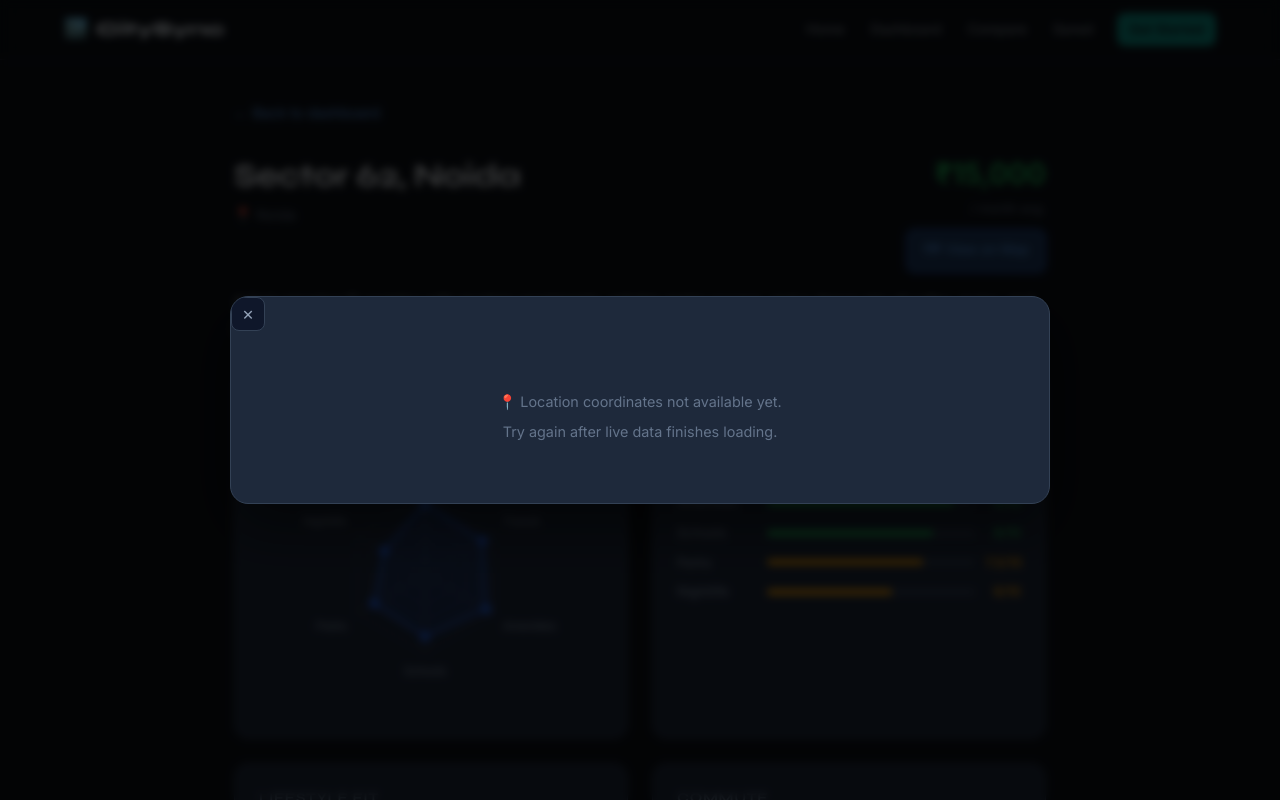
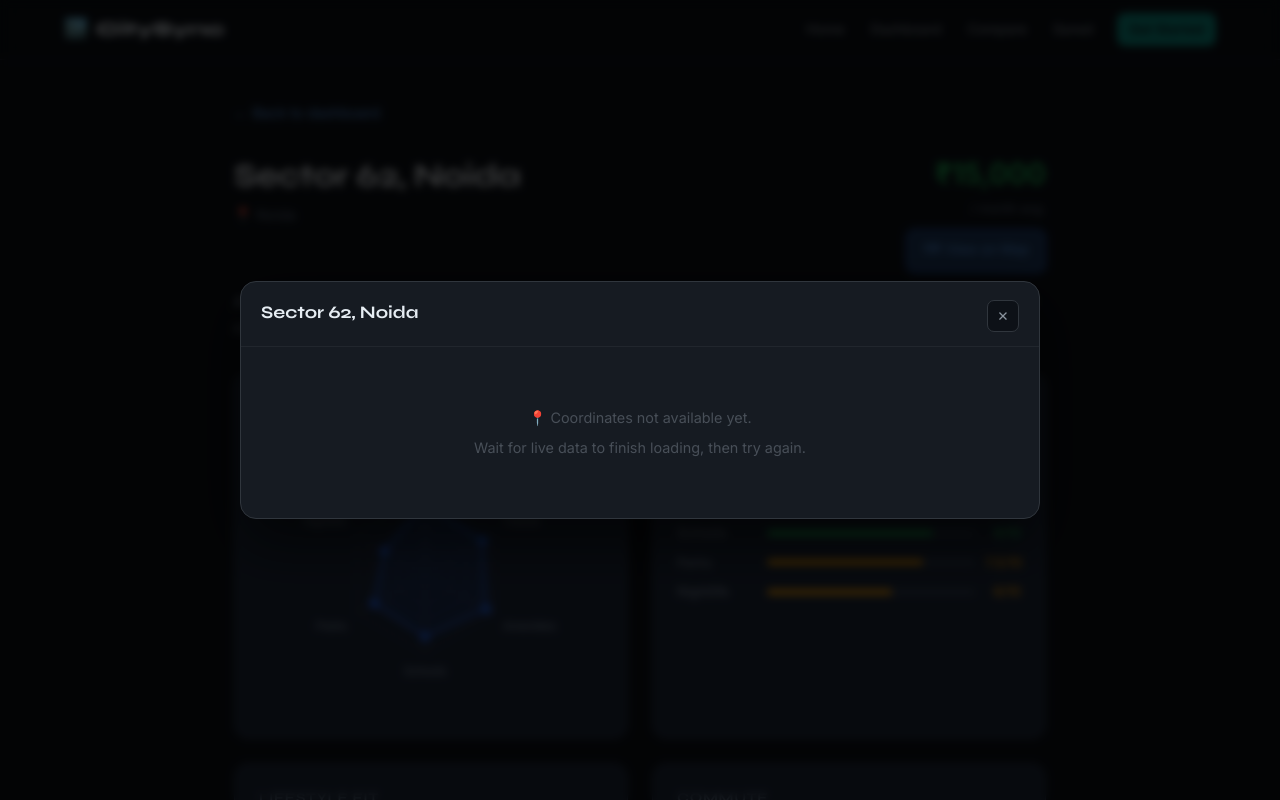
Before and after one commit to daemir911/CitySync, a React (Vite) app: page /details/1 in a window 1280 px wide. Both pictures are taken after a click on the button "🗺 View on Map". Shown: the top 800 px of the page. Built offline with nearby package versions, Linux system fonts and the light colour scheme.

Commit message:
fix: MapModal rewrite — explicit 400px height so Leaflet initialises, z-index 9999

```diff
--- a/src/components/MapModal/MapModal.css
+++ b/src/components/MapModal/MapModal.css
@@ -1,158 +1,125 @@
-.map-modal-overlay {
+.mm-overlay {
   position: fixed;
   inset: 0;
   background: rgba(0, 0, 0, 0.75);
   backdrop-filter: blur(4px);
-  z-index: 2000;
+  z-index: 9999;
   display: flex;
   align-items: center;
   justify-content: center;
-  padding: 24px;
-  animation: fade-in 0.15s ease;
+  padding: 20px;
 }
 
-@keyframes fade-in {
-  from { opacity: 0; }
-  to   { opacity: 1; }
-}
-
-@media (prefers-reduced-motion: reduce) {
-  .map-modal-overlay { animation: none; }
-}
-
-.map-modal {
-  background: #1e293b;
-  border: 1px solid #334155;
-  border-radius: 18px;
+.mm-box {
+  background: var(--bg-card, #161b22);
+  border: 1px solid var(--border-soft, #30363d);
+  border-radius: 16px;
   width: 100%;
-  max-width: 820px;
-  max-height: 90vh;
-  display: flex;
-  flex-direction: column;
+  max-width: 800px;
   overflow: hidden;
-  box-shadow: 0 24px 60px rgba(0, 0, 0, 0.5);
-  animation: slide-up 0.18s ease;
-}
-
-@keyframes slide-up {
-  from { transform: translateY(20px); opacity: 0; }
-  to   { transform: translateY(0);    opacity: 1; }
+  box-shadow: 0 24px 60px rgba(0, 0, 0, 0.6);
 }
 
 /* header */
-.map-modal-header {
+.mm-header {
   display: flex;
   justify-content: space-between;
   align-items: flex-start;
-  padding: 20px 24px 14px;
-  border-bottom: 1px solid #334155;
-  gap: 16px;
+  padding: 18px 20px 14px;
+  border-bottom: 1px solid var(--border, #21262d);
+  gap: 12px;
 }
 
-.map-modal-title {
-  font-size: 1.15rem;
-  font-weight: 700;
-  color: #f1f5f9;
-  margin-bottom: 4px;
+.mm-header-left {
+  display: flex;
+  flex-direction: column;
+  gap: 3px;
 }
 
-.map-modal-sub {
-  font-size: 0.8rem;
-  color: #64748b;
+.mm-title {
+  font-family: 'Syne', sans-serif;
+  font-size: 1.1rem;
+  font-weight: 700;
+  color: var(--text-primary, #e6edf3);
 }
 
-.map-modal-right {
+.mm-sub {
+  font-size: 0.78rem;
+  color: var(--text-muted, #484f58);
+}
+
+.mm-header-right {
   display: flex;
   align-items: center;
-  gap: 12px;
+  gap: 10px;
   flex-shrink: 0;
 }
 
-.map-modal-score {
+.mm-score {
   border-radius: 8px;
-  padding: 6px 12px;
-  font-size: 0.9rem;
+  padding: 5px 12px;
+  font-size: 0.88rem;
   font-weight: 700;
-  color: #fff;
+  color: #0d1117;
 }
 
-.map-modal-close {
-  background: #0f172a;
-  border: 1px solid #334155;
-  color: #94a3b8;
-  border-radius: 8px;
-  width: 34px;
-  height: 34px;
+.mm-close {
+  background: var(--bg-input, #0d1117);
+  border: 1px solid var(--border-soft, #30363d);
+  color: var(--text-secondary, #8b949e);
+  border-radius: 7px;
+  width: 32px;
+  height: 32px;
   display: flex;
   align-items: center;
   justify-content: center;
   cursor: pointer;
-  font-size: 0.9rem;
-  transition: background 0.15s, color 0.15s;
+  font-size: 0.85rem;
+  transition: color 0.15s;
 }
 
-.map-modal-close:hover {
-  background: #1e293b;
-  color: #f1f5f9;
-}
-
-/* map */
-.map-modal-map {
-  flex: 1;
-  min-height: 380px;
+.mm-close:hover {
+  color: var(--text-primary, #e6edf3);
 }
 
 /* footer */
-.map-modal-footer {
+.mm-footer {
   display: flex;
   flex-wrap: wrap;
-  gap: 8px;
-  padding: 12px 20px;
-  border-top: 1px solid #334155;
-  background: #0f172a;
+  gap: 7px;
+  padding: 12px 18px;
+  border-top: 1px solid var(--border, #21262d);
+  background: var(--bg-input, #0d1117);
 }
 
-.map-chip {
-  background: #1e293b;
-  border: 1px solid #334155;
+.mm-chip {
+  background: var(--bg-raised, #1c2330);
+  border: 1px solid var(--border, #21262d);
   border-radius: 20px;
-  padding: 5px 12px;
-  font-size: 0.78rem;
-  color: #94a3b8;
+  padding: 4px 11px;
+  font-size: 0.75rem;
+  color: var(--text-secondary, #8b949e);
 }
 
-.map-chip-hint {
-  color: #475569;
+.mm-hint {
+  color: var(--text-muted, #484f58);
   font-style: italic;
   margin-left: auto;
 }
 
 /* no coords fallback */
-.map-modal-no-coords {
+.mm-nocoords {
+  padding: 60px 24px;
+  text-align: center;
+  color: var(--text-muted, #484f58);
   display: flex;
   flex-direction: column;
-  align-items: center;
-  justify-content: center;
-  padding: 60px 24px;
   gap: 8px;
-  color: #64748b;
   font-size: 0.9rem;
-  text-align: center;
 }
 
 @media (max-width: 600px) {
-  .map-modal-overlay { padding: 0; }
-  .map-modal { border-radius: 18px 18px 0 0; max-height: 95vh; position: fixed; bottom: 0; }
-  .map-chip-hint { display: none; }
+  .mm-overlay { padding: 0; align-items: flex-end; }
+  .mm-box { border-radius: 16px 16px 0 0; max-height: 95vh; }
+  .mm-hint { display: none; }
 }
-
-/* Keep leaflet UI inside the modal */
-.map-modal .leaflet-pane,
-.map-modal .leaflet-top,
-.map-modal .leaflet-bottom {
-  z-index: 400;
-}
-
-.map-modal .leaflet-control {
-  z-index: 500;
-}
--- a/src/components/MapModal/MapModal.jsx
+++ b/src/components/MapModal/MapModal.jsx
@@ -1,10 +1,10 @@
-import { useEffect } from "react";
-import { MapContainer, TileLayer, Marker, Popup, Circle, useMap } from "react-leaflet";
+import { useEffect, useRef } from "react";
+import { MapContainer, TileLayer, Marker, Popup, Circle } from "react-leaflet";
 import L from "leaflet";
 import "leaflet/dist/leaflet.css";
 import "./MapModal.css";
 
-// Fix Leaflet default icon
+// Fix Leaflet default icon broken by Vite
 delete L.Icon.Default.prototype._getIconUrl;
 L.Icon.Default.mergeOptions({
   iconRetinaUrl: "https://unpkg.com/leaflet@1.9.4/dist/images/marker-icon-2x.png",
@@ -12,128 +12,124 @@ L.Icon.Default.mergeOptions({
   shadowUrl:     "https://unpkg.com/leaflet@1.9.4/dist/images/marker-shadow.png",
 });
 
-function scoreIcon(score) {
-  const color = score >= 80 ? "#22c55e" : score >= 60 ? "#f59e0b" : "#ef4444";
-  const svg = `
-    <svg xmlns="http://www.w3.org/2000/svg" width="44" height="52" viewBox="0 0 44 52">
-      <ellipse cx="22" cy="47" rx="7" ry="3.5" fill="rgba(0,0,0,0.3)"/>
-      <circle cx="22" cy="22" r="20" fill="${color}" stroke="white" stroke-width="3"/>
-      <text x="22" y="27" text-anchor="middle" fill="white"
-            font-family="Poppins,sans-serif" font-size="12" font-weight="700">${score}%</text>
-    </svg>`;
-  return L.divIcon({ html: svg, className: "", iconSize: [44, 52], iconAnchor: [22, 52], popupAnchor: [0, -54] });
+function makeIcon(score) {
+  const color =
+    score >= 80 ? "#10b981" :
+    score >= 60 ? "#f59e0b" : "#ef4444";
+  const label = score != null ? `${score}%` : "📍";
+  const svg = `<svg xmlns="http://www.w3.org/2000/svg" width="42" height="50" viewBox="0 0 42 50">
+    <ellipse cx="21" cy="46" rx="7" ry="3" fill="rgba(0,0,0,0.3)"/>
+    <circle cx="21" cy="21" r="19" fill="${color}" stroke="white" stroke-width="2.5"/>
+    <text x="21" y="26" text-anchor="middle" fill="white"
+          font-family="system-ui,sans-serif" font-size="11" font-weight="700">${label}</text>
+  </svg>`;
+  return L.divIcon({
+    html: svg,
+    className: "",
+    iconSize: [42, 50],
+    iconAnchor: [21, 50],
+    popupAnchor: [0, -52],
+  });
 }
 
-/** Auto-centre and zoom to the location */
-function FlyTo({ lat, lon }) {
-  const map = useMap();
-  useEffect(() => {
-    map.flyTo([lat, lon], 14, { duration: 0.8 });
-  }, [lat, lon, map]);
-  return null;
-}
+function MapModal({ location, matchScore, onClose }) {
+  const score = typeof matchScore === "number" ? matchScore : null;
 
-/**
- * MapModal — fullscreen overlay focused on a single location.
- * Props: location (with lat/lon), matchScore, onClose
- */
-function MapModal({ location, matchScore, onClose }) {
   // Close on Escape
   useEffect(() => {
-    const handler = (e) => { if (e.key === "Escape") onClose(); };
-    window.addEventListener("keydown", handler);
-    return () => window.removeEventListener("keydown", handler);
+    const fn = (e) => { if (e.key === "Escape") onClose(); };
+    window.addEventListener("keydown", fn);
+    return () => window.removeEventListener("keydown", fn);
   }, [onClose]);
 
-  if (!location.lat || !location.lon) {
+  // No coords yet
+  if (!location?.lat || !location?.lon) {
     return (
-      <div className="map-modal-overlay" onClick={onClose}>
-        <div className="map-modal" onClick={(e) => e.stopPropagation()}>
-          <button className="map-modal-close" onClick={onClose}>✕</button>
-          <div className="map-modal-no-coords">
-            <p>📍 Location coordinates not available yet.</p>
-            <p>Try again after live data finishes loading.</p>
+      <div className="mm-overlay" onClick={onClose}>
+        <div className="mm-box" onClick={(e) => e.stopPropagation()}>
+          <div className="mm-header">
+            <span className="mm-title">{location?.name}</span>
+            <button className="mm-close" onClick={onClose}>✕</button>
+          </div>
+          <div className="mm-nocoords">
+            <p>📍 Coordinates not available yet.</p>
+            <p>Wait for live data to finish loading, then try again.</p>
           </div>
         </div>
       </div>
     );
   }
 
-  const score = typeof matchScore === "number" ? matchScore : null;
-
   return (
-    <div className="map-modal-overlay" onClick={onClose}>
-      <div className="map-modal" onClick={(e) => e.stopPropagation()}>
+    <div className="mm-overlay" onClick={onClose}>
+      <div className="mm-box" onClick={(e) => e.stopPropagation()}>
 
         {/* Header */}
-        <div className="map-modal-header">
-          <div>
-            <h2 className="map-modal-title">{location.name}</h2>
-            <p className="map-modal-sub">
+        <div className="mm-header">
+          <div className="mm-header-left">
+            <span className="mm-title">{location.name}</span>
+            <span className="mm-sub">
               {location.rent > 0 && `₹${location.rent.toLocaleString()}/mo · `}
-              {location.commute > 0 && `${location.commute} min commute · `}
+              {location.commute > 0 && `${location.commute} min · `}
               Safety {location.safety}/10
-            </p>
+            </span>
           </div>
-          <div className="map-modal-right">
+          <div className="mm-header-right">
             {score !== null && (
-              <div
-                className="map-modal-score"
-                style={{ background: score >= 80 ? "#22c55e" : score >= 60 ? "#f59e0b" : "#ef4444" }}
-              >
+              <span className="mm-score" style={{
+                background: score >= 80 ? "#10b981" : score >= 60 ? "#f59e0b" : "#ef4444"
+              }}>
                 {score}%
-              </div>
+              </span>
             )}
-            <button className="map-modal-close" onClick={onClose}>✕</button>
+            <button className="mm-close" onClick={onClose}>✕</button>
           </div>
         </div>
 
-        {/* Map */}
-        <div className="map-modal-map">
+        {/* Map — explicit pixel height so Leaflet initialises correctly */}
+        <div style={{ height: 400, width: "100%", position: "relative" }}>
           <MapContainer
-            key={`modal-${location.id}-${location.lat}-${location.lon}`}
+            key={`${location.id}-${location.lat}`}
             center={[location.lat, location.lon]}
             zoom={14}
-            style={{ height: "100%", width: "100%" }}
-            scrollWheelZoom={true}
-            zoomControl={true}
+            style={{ height: "100%", width: "100%", zIndex: 1 }}
+            scrollWheelZoom
           >
             <TileLayer
               url="https://{s}.tile.openstreetmap.org/{z}/{x}/{y}.png"
               attribution='&copy; <a href="https://www.openstreetmap.org/copyright">OpenStreetMap</a>'
             />
-            <FlyTo lat={location.lat} lon={location.lon} />
-
-            {/* 1.5km radius circle — amenity search radius */}
             <Circle
               center={[location.lat, location.lon]}
               radius={1500}
-              pathOptions={{ color: "#2563eb", fillColor: "#2563eb", fillOpacity: 0.06, weight: 1.5, dashArray: "6 4" }}
+              pathOptions={{
+                color: "#0d9488",
+                fillColor: "#0d9488",
+                fillOpacity: 0.07,
+                weight: 1.5,
+                dashArray: "6 4",
+              }}
             />
-
-            {/* Main pin */}
             <Marker
               position={[location.lat, location.lon]}
-              icon={scoreIcon(score ?? 70)}
+              icon={makeIcon(score)}
             >
               <Popup>
-                <div style={{ fontFamily: "Poppins,sans-serif", fontSize: "0.83rem", minWidth: 150 }}>
-                  <strong>{location.name}</strong>
-                  {location.rent > 0 && <p>₹{location.rent.toLocaleString()}/mo</p>}
-                  {location.commute > 0 && <p>{location.commute} min commute</p>}
-                  <p>Safety {location.safety}/10</p>
-                </div>
+                <b>{location.name}</b>
+                {location.rent > 0 && <div>₹{location.rent.toLocaleString()}/mo</div>}
+                {location.commute > 0 && <div>{location.commute} min commute</div>}
+                <div>Safety {location.safety}/10</div>
               </Popup>
             </Marker>
           </MapContainer>
         </div>
 
-        {/* Footer chips */}
-        <div className="map-modal-footer">
-          <span className="map-chip">🛡️ Safety {location.safety}/10</span>
-          <span className="map-chip">🚌 Transit {location.transit}/10</span>
-          <span className="map-chip">🏥 Amenities {location.amenities}/10</span>
-          <span className="map-chip map-chip-hint">Dashed circle = 1.5 km amenity radius</span>
+        {/* Footer */}
+        <div className="mm-footer">
+          <span className="mm-chip">🛡️ Safety {location.safety}/10</span>
+          <span className="mm-chip">🚌 Transit {location.transit}/10</span>
+          <span className="mm-chip">🏥 Amenities {location.amenities}/10</span>
+          <span className="mm-chip mm-hint">Dashed circle = 1.5 km radius</span>
         </div>
       </div>
     </div>
```
